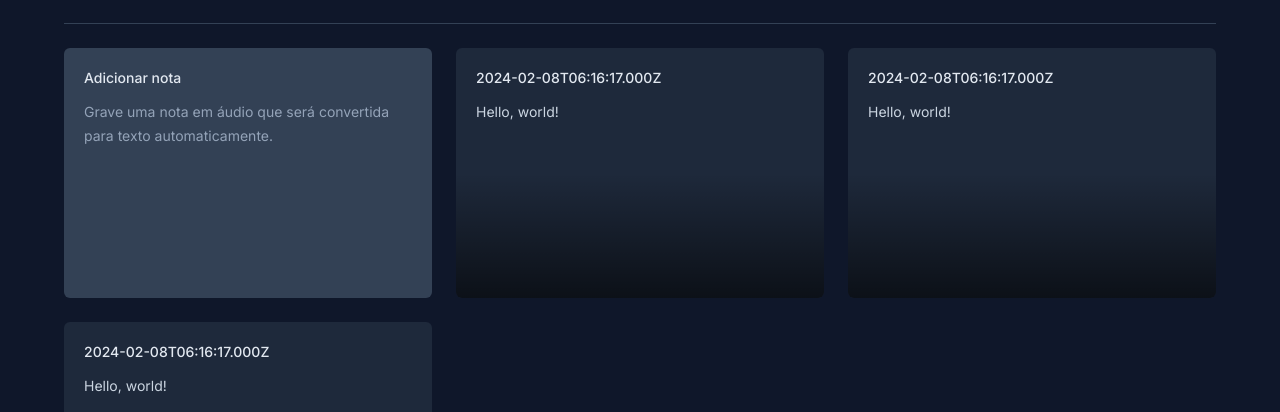
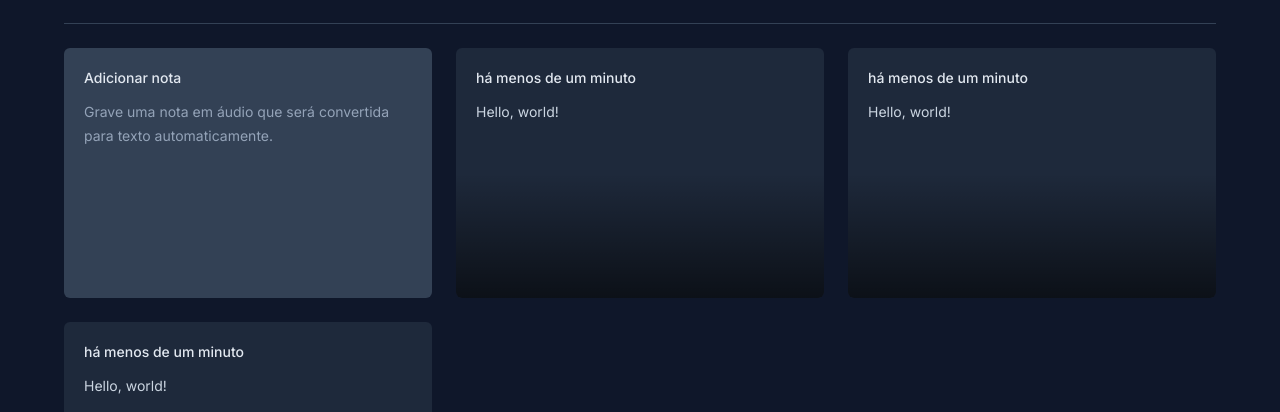
Before and after one commit to CaioVinicius7/expert-notes, a React (Vite) app: page / in a window 1280 px wide. Shown: the part 133-545 px from the top of the page. Built offline with nearby package versions, Linux system fonts and the light colour scheme.

Commit message:
fix: :bug: Formatação de data

```diff
--- a/src/components/NoteCard.tsx
+++ b/src/components/NoteCard.tsx
@@ -15,7 +15,10 @@ export function NoteCard({ note }: NoteCardProps) {
     <Dialog.Root>
       <Dialog.Trigger className="relative flex flex-col items-start gap-3 overflow-hidden rounded-md bg-slate-800 p-5 text-left outline-none hover:ring-2 hover:ring-slate-600 focus-visible:ring-2 focus-visible:ring-lime-400">
         <span className="text-sm font-medium text-slate-200">
-          {note.date.toISOString()}
+          {formatDistanceToNow(note.date, {
+            locale: ptBR,
+            addSuffix: true
+          })}
         </span>
 
         <p className="text-sm leading-6 text-slate-300">{note.content}</p>
```
